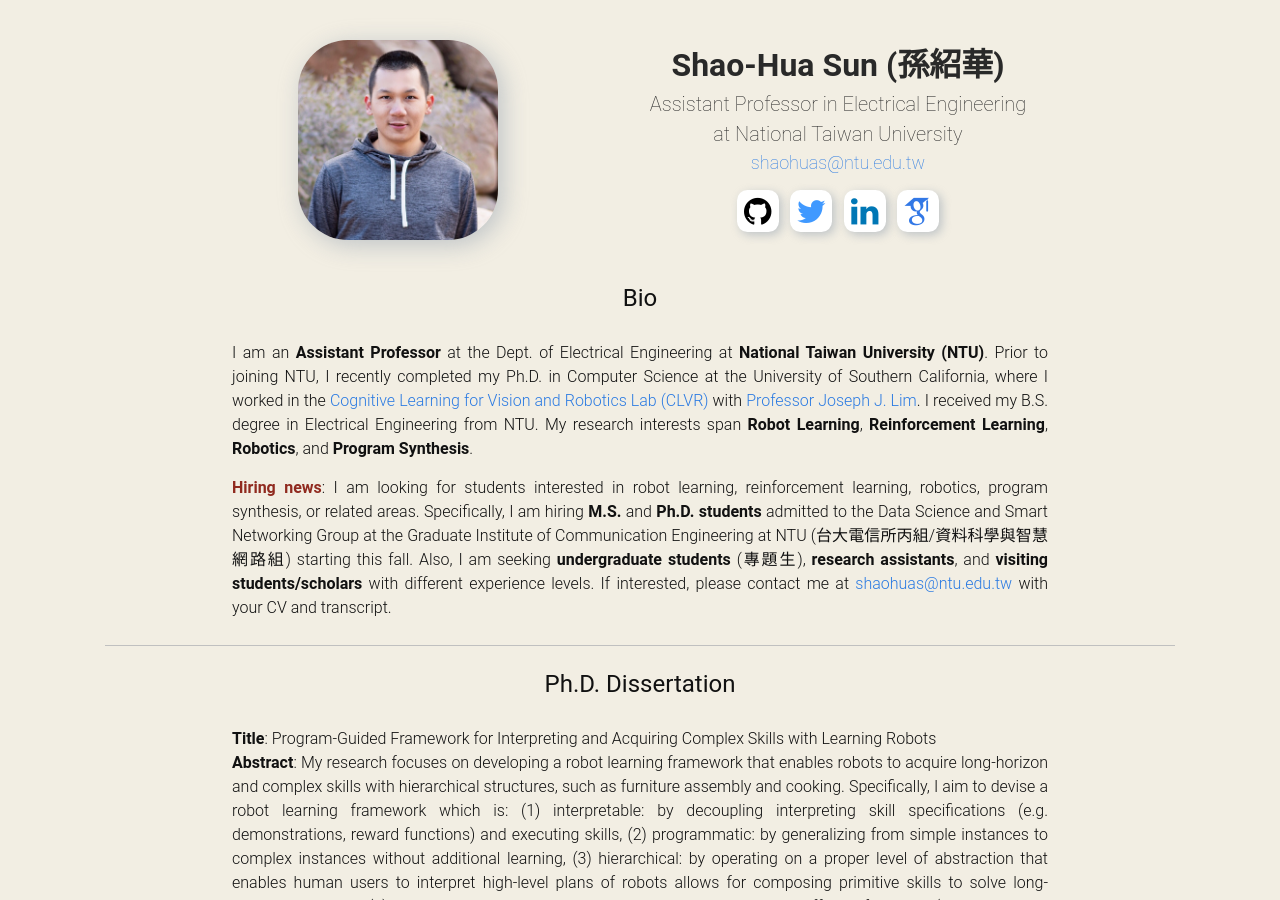
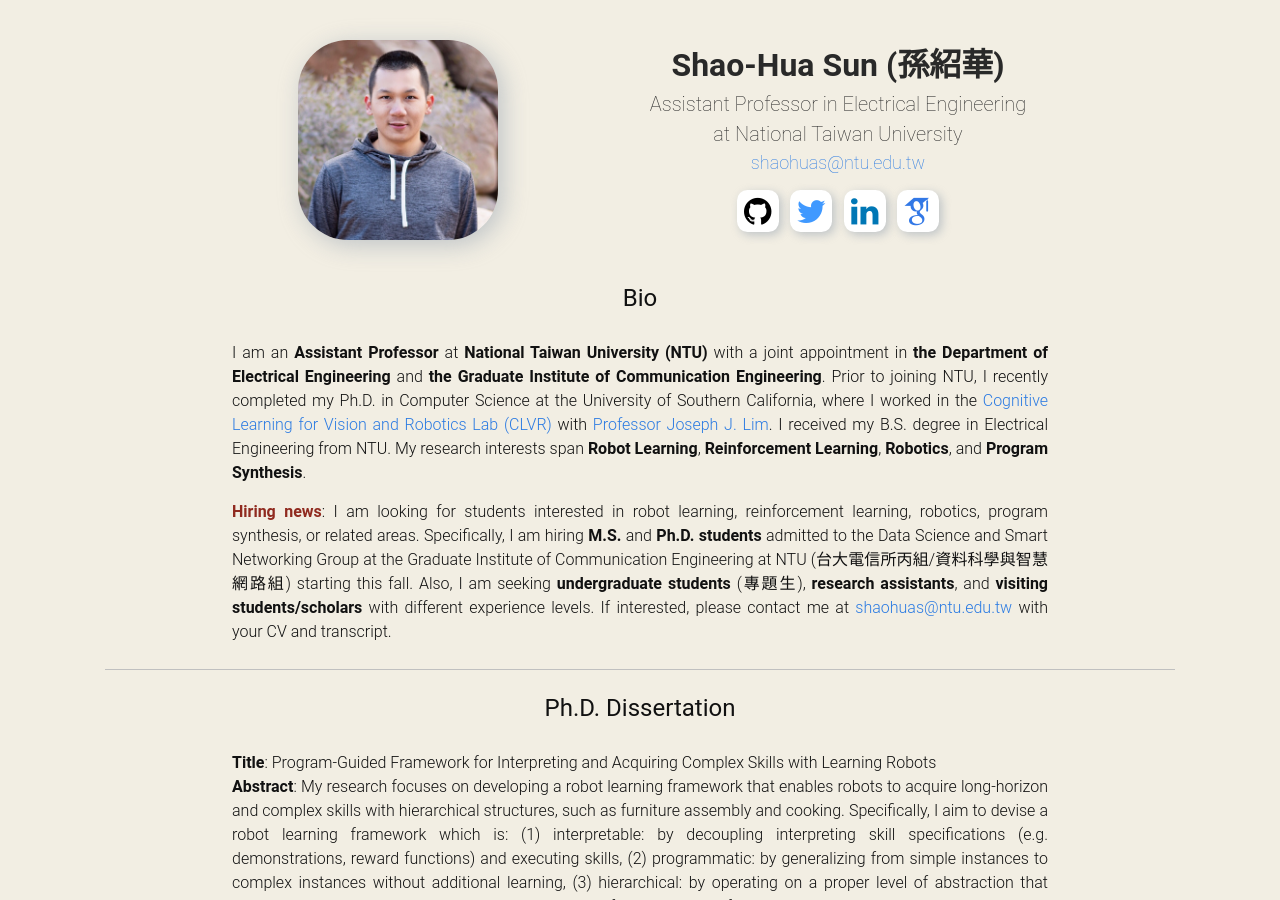
Before and after one commit to shaohua0116/shaohua0116.github.io, a Jekyll site: the page built from index.html, in a window 1280 px wide and 900 px high. Built offline with Jekyll 4.4.1, drawn with Linux system fonts in a browser that asks for light colours; some web fonts are replaced; some of the changed text lies outside the part shown.

Commit message:
add joint appoitment & hri

```diff
--- a/_data/bio.yml
+++ b/_data/bio.yml
@@ -10,7 +10,7 @@
   date:     "June 2017"
   title:    ""
   content:
-    me: "I am an <strong>Assistant Professor</strong> at the Dept. of Electrical Engineering at <strong>National Taiwan University (NTU)</strong>. Prior to joining NTU, I recently completed my Ph.D. in Computer Science at the University of Southern California, where I worked in the <a href='http://clvrai.com/' target='_blank'>Cognitive Learning for Vision and Robotics Lab (CLVR)</a> with <a href='http://people.csail.mit.edu/lim/' target='_blank'>Professor Joseph J. Lim</a>. I received my B.S. degree in Electrical Engineering from NTU. My research interests span <strong>Robot Learning</strong>, <strong>Reinforcement Learning</strong>, <strong>Robotics</strong>, and <strong>Program Synthesis</strong>."
+    me: "I am an <strong>Assistant Professor</strong> at <strong>National Taiwan University (NTU)</strong> with a joint appointment in <strong>the Department of Electrical Engineering</strong> and <strong>the Graduate Institute of Communication Engineering</strong>. Prior to joining NTU, I recently completed my Ph.D. in Computer Science at the University of Southern California, where I worked in the <a href='http://clvrai.com/' target='_blank'>Cognitive Learning for Vision and Robotics Lab (CLVR)</a> with <a href='http://people.csail.mit.edu/lim/' target='_blank'>Professor Joseph J. Lim</a>. I received my B.S. degree in Electrical Engineering from NTU. My research interests span <strong>Robot Learning</strong>, <strong>Reinforcement Learning</strong>, <strong>Robotics</strong>, and <strong>Program Synthesis</strong>."
     hiring: "<span style='color: #902a1f;'><strong>Hiring news</strong></span>: I am looking for students interested in robot learning, reinforcement learning, robotics, program synthesis, or related areas. Specifically, I am hiring <strong>M.S.</strong> and <strong>Ph.D. students</strong> admitted to the Data Science and Smart Networking Group at the Graduate Institute of Communication Engineering at NTU (台大電信所丙組/資料科學與智慧網路組) starting this fall. Also, I am seeking <strong>undergraduate students</strong> (專題生), <strong>research assistants</strong>, and <strong>visiting students/scholars</strong> with different experience levels. If interested, please contact me at <a href = 'mailto: shaohuas@ntu.edu.tw'>shaohuas@ntu.edu.tw</a> with your CV and transcript."
 short:
   date:
--- a/_data/service.yml
+++ b/_data/service.yml
@@ -1,5 +1,5 @@
 - role: "Conference reviewer"
-  activity: "NeurIPS, ICML, ICLR, CVPR, ICCV, ECCV, CoRL, AAAI, WACV, ICIP, BMVC"
+  activity: "NeurIPS, ICML, ICLR, CVPR, ICCV, ECCV, CoRL, AAAI, HRI, WACV, ICIP, BMVC"
   activity_year: "NeurIPS 2019-2020, ICML 2020, ICLR 2020-2021, CVPR 2019-2020, ICCV 2019, ECCV 2020, CoRL 2020, AAAI 2020, ICIP 2019, BMVC 2019"
   brief: true
 - role: "Journal reviewer"
```
